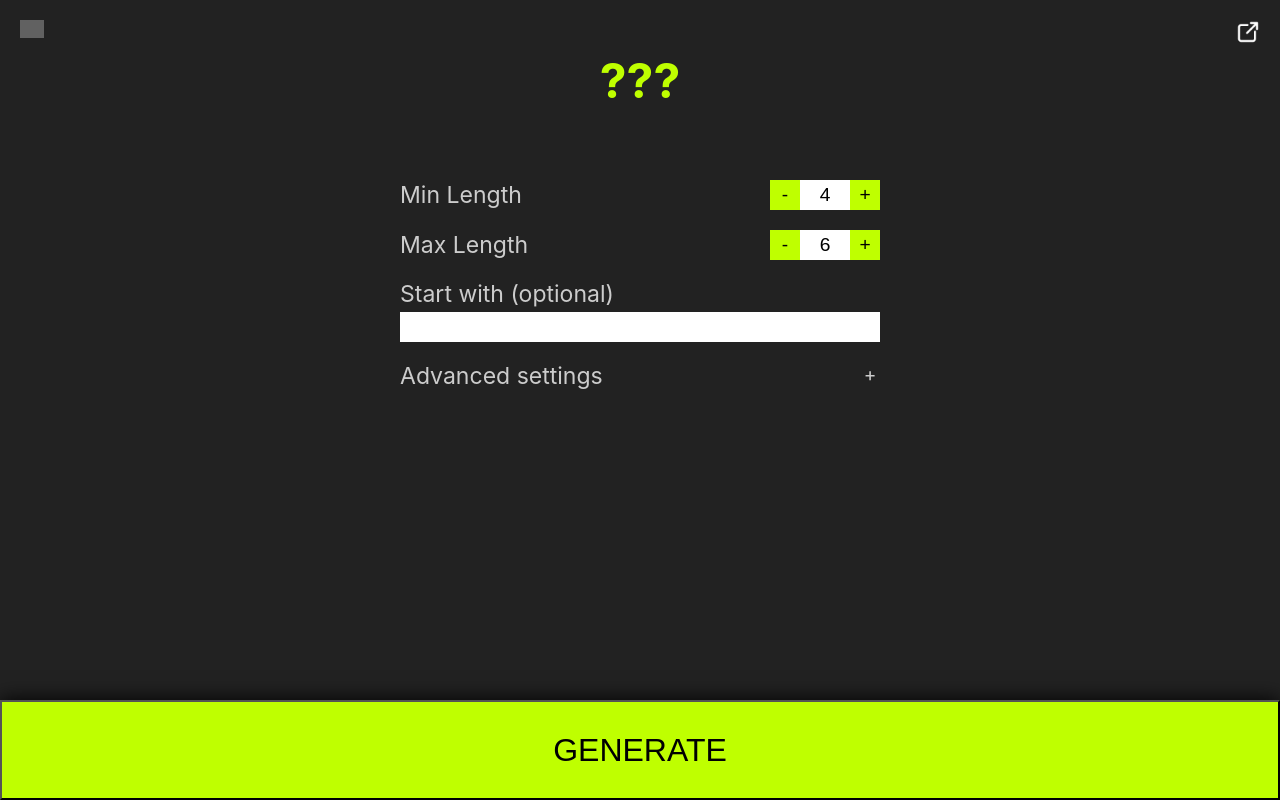
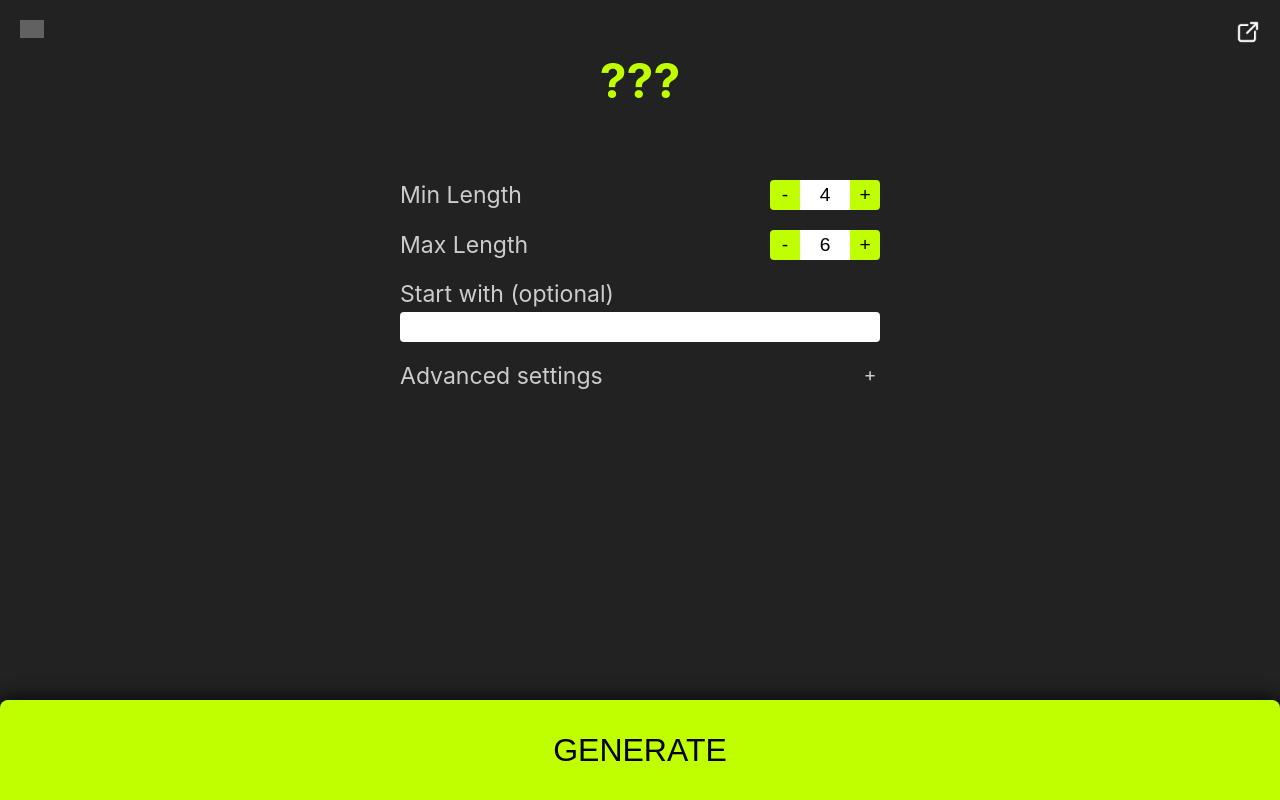
Before and after one commit to 3damp/random-name-generator, a React (Vite) app: page / in a window 1280 px wide. Built offline with nearby package versions, Linux system fonts and the light colour scheme; grey boxes are pictures that could not be loaded.

Commit message:
improve styling

```diff
--- a/src/NameGenerator.module.css
+++ b/src/NameGenerator.module.css
@@ -42,7 +42,6 @@
     height: 100px;
     width: 100%;
     flex-shrink: 0;
-    background-color: var(--accent-color-2);
 }
 
 .generate-button {
@@ -50,6 +49,8 @@
     font-size: 2em;
     box-shadow: 0 0 20px 0 black;
     background-color: var(--accent-color-1);
+    border: none;
+    border-radius: 8px 8px 0 0;
 }
 
 .label {
--- a/src/components/NumberInput.module.css
+++ b/src/components/NumberInput.module.css
@@ -25,6 +25,7 @@
     height: 30px;
     overflow: hidden;
     transition: height 0.3s;
+    border-radius: 4px;
 }
 .inner-container input {
     font-size: inherit;
```
Also changed, not shown: 1 other file (tests, documents, lock files or other folders).
